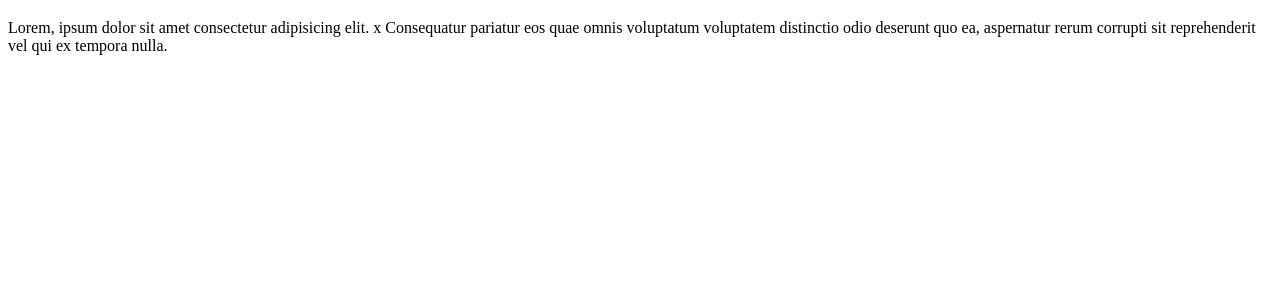
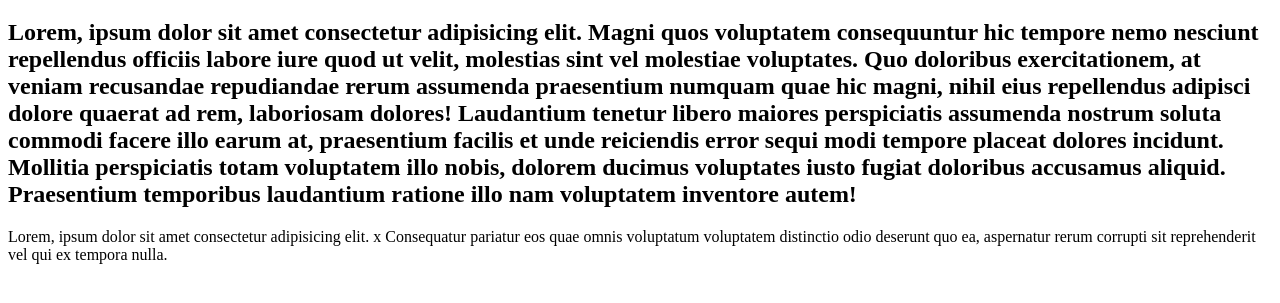
Before and after one commit to seros25/pruebasgit, a plain HTML site: page blogpost.html in a window 1280 px wide. Shown: the part 61-364 px from the top of the page. Drawn offline with Linux system fonts and the light colour scheme.

Commit message:
se genera al master

```diff
--- a/blogpost.html
+++ b/blogpost.html
@@ -8,6 +8,7 @@
 </head>
 <body>
     <h1>este es el titulo</h1>
+    <h2>Lorem, ipsum dolor sit amet consectetur adipisicing elit. Magni quos voluptatem consequuntur hic tempore nemo nesciunt repellendus officiis labore iure quod ut velit, molestias sint vel molestiae voluptates. Quo doloribus exercitationem, at veniam recusandae repudiandae rerum assumenda praesentium numquam quae hic magni, nihil eius repellendus adipisci dolore quaerat ad rem, laboriosam dolores! Laudantium tenetur libero maiores perspiciatis assumenda nostrum soluta commodi facere illo earum at, praesentium facilis et unde reiciendis error sequi modi tempore placeat dolores incidunt. Mollitia perspiciatis totam voluptatem illo nobis, dolorem ducimus voluptates iusto fugiat doloribus accusamus aliquid. Praesentium temporibus laudantium ratione illo nam voluptatem inventore autem!</h2>
     <p>Lorem, ipsum dolor sit amet consectetur adipisicing elit.
         x   Consequatur pariatur eos quae omnis voluptatum
         voluptatem distinctio odio deserunt quo ea, aspernatur rerum corrupti sit reprehenderit vel qui ex tempora nulla.</p>
```
